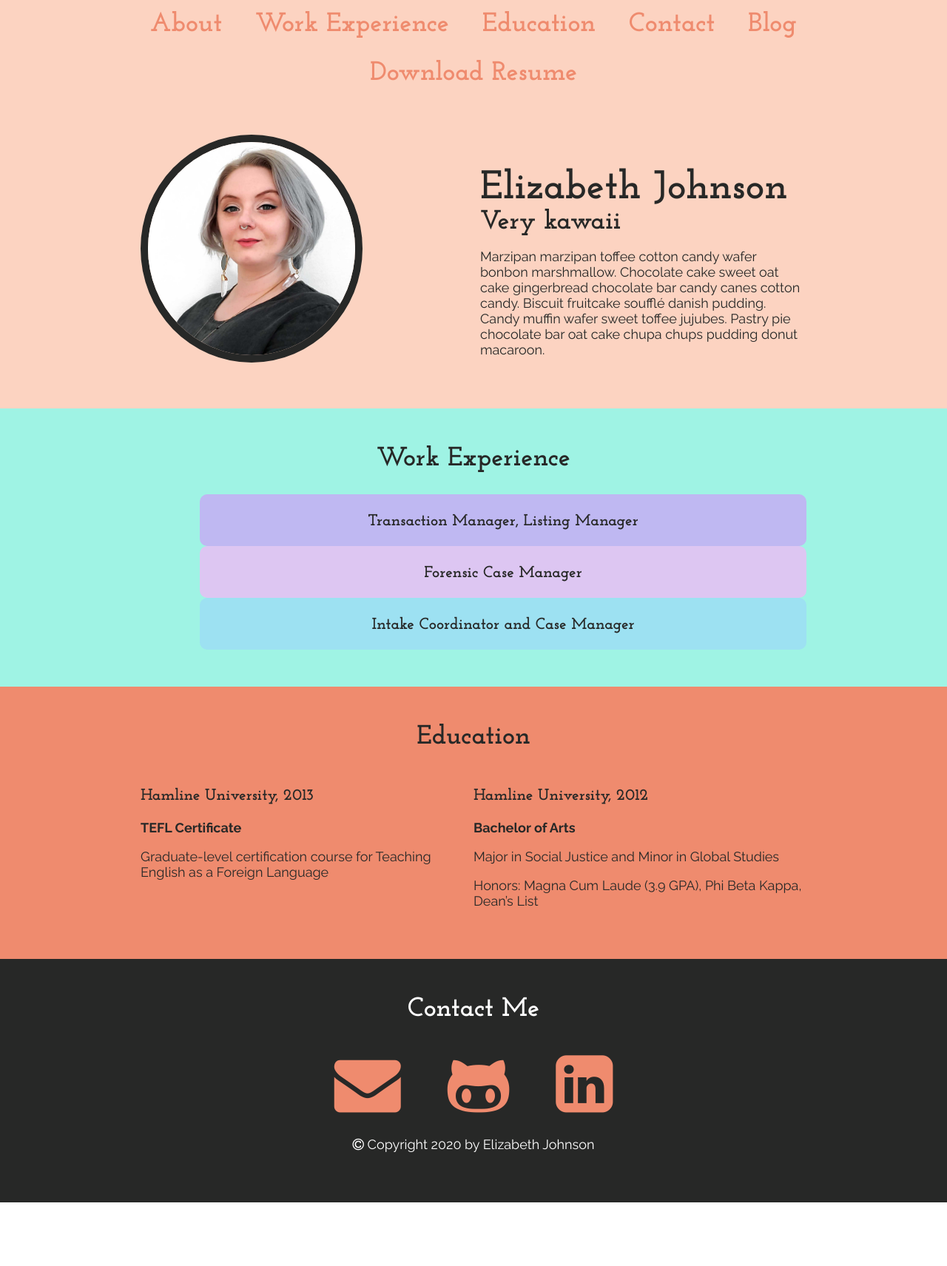
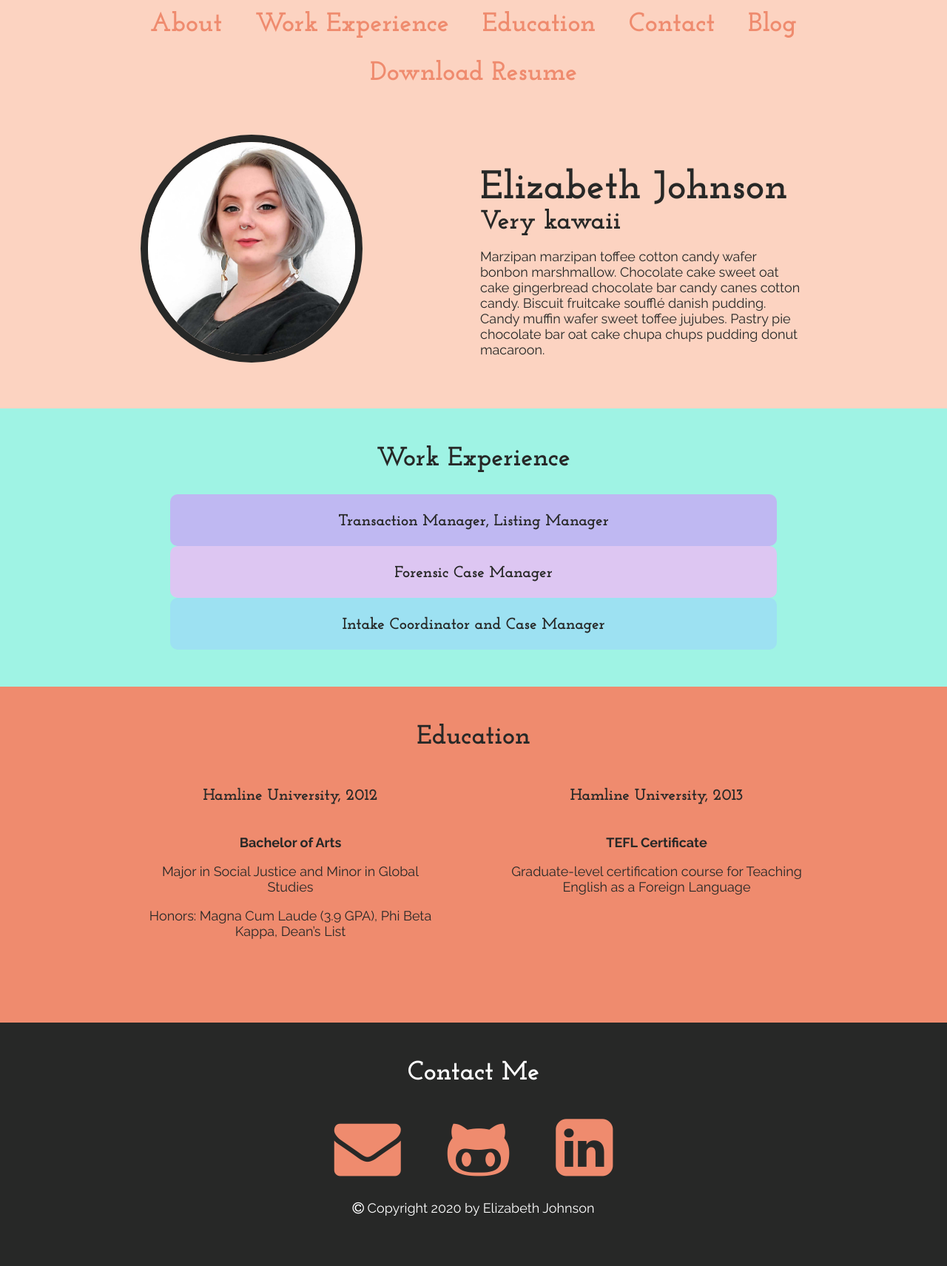
Before and after one commit to octophetus/Resume, a Jekyll site: the page built from index.markdown, in a window 1280 px wide. Shown: the whole page at 74% size. Built offline with Jekyll 4.4.1, drawn with Linux system fonts in a browser that asks for light colours; before the commit the page ends 1625 px from its top, so only the background shows below that.

Commit message:
adjusted grow boxes

```diff
--- a/_layouts/customhome.html
+++ b/_layouts/customhome.html
@@ -4,7 +4,7 @@
     <meta charset="UTF-8" />
     <meta name="viewport" content="width=device-width, initial-scale=1.0" />
     <title>Elizabeth Johnson | Resume</title>
-    <link rel="stylesheet" type="text/css" href="../styles.css" />
+    <link rel="stylesheet" type="text/css" href="styles.css" />
     <link
       href="https://fonts.googleapis.com/css?family=Raleway:400,700|Josefin+Slab:400,700"
       rel="stylesheet"
@@ -27,10 +27,10 @@
         <div id="dropdown">
           <a href="#downloadresume">Download Resume</a>
           <div id="dropdown-content">
-            <a href="../Resume.pdf" download id="ouijileft"
-              ><img src="../yes2.png"
+            <a href="Resume.pdf" download id="ouijileft"
+              ><img src="yes2.png"
             /></a>
-            <a href="#" id="ouijiright"><img src="../no2.png" /></a>
+            <a href="#" id="ouijiright"><img src="no2.png" /></a>
           </div>
         </div>
       </nav>
@@ -42,14 +42,14 @@
             <div class="flip-card-inner">
               <div class="flip-card-front">
                 <img
-                  src="../lizheadshot.jpg"
+                  src="lizheadshot.jpg"
                   alt="Liz Johnson"
                   class="profilepic"
                 />
               </div>
               <div class="flip-card-back">
                 <img
-                  src="../avatar.jpg"
+                  src="avatar.jpg"
                   alt="Liz Johnson Kawaii"
                   class="profilepic"
                 />
@@ -189,19 +189,19 @@
           <h2>Education</h2>
           <div class="flex-container">
             <div class="leftflex">
+              <h3 class="alignleft">Hamline University, 2012</h3>
+              <p class="bold">Bachelor of Arts</p>
+              <p>Major in Social Justice and Minor in Global Studies</p>
+              <p>
+                Honors: Magna Cum Laude (3.9 GPA), Phi Beta Kappa, Dean’s List
+              </p>
+            </div>
+            <div class="rightflex">
               <h3 class="alignleft">Hamline University, 2013</h3>
               <p class="bold">TEFL Certificate</p>
               <p>
                 Graduate-level certification course for Teaching English as a
                 Foreign Language
-              </p>
-            </div>
-            <div class="rightflex">
-              <h3 class="alignleft">Hamline University, 2012</h3>
-              <p class="bold">Bachelor of Arts</p>
-              <p>Major in Social Justice and Minor in Global Studies</p>
-              <p>
-                Honors: Magna Cum Laude (3.9 GPA), Phi Beta Kappa, Dean’s List
               </p>
             </div>
           </div>
--- a/styles.css
+++ b/styles.css
@@ -228,6 +228,20 @@ ul li:before {
   left: 5px;
 }
 
+/* EDUCATION */
+
+.education .leftflex,
+.education .rightflex,
+.education h3 {
+  text-align: center;
+  padding-bottom: 5%;
+}
+
+.education .leftflex {
+  padding-bottom: 5%;
+  margin-right: 10%;
+}
+
 /* LINKS */
 
 a:link,
@@ -264,12 +278,13 @@ footer a {
   height: 60px;
   width: 90%;
   margin-left: auto;
+  margin-right: auto;
   overflow: hidden;
 }
 
 .grow:hover {
   height: 100%;
-  width: 100%;
+  width: 95%;
   /*Gives pop-out effect */
   -moz-transform: scale(1.07);
   -webkit-transform: scale(1.07);
```
